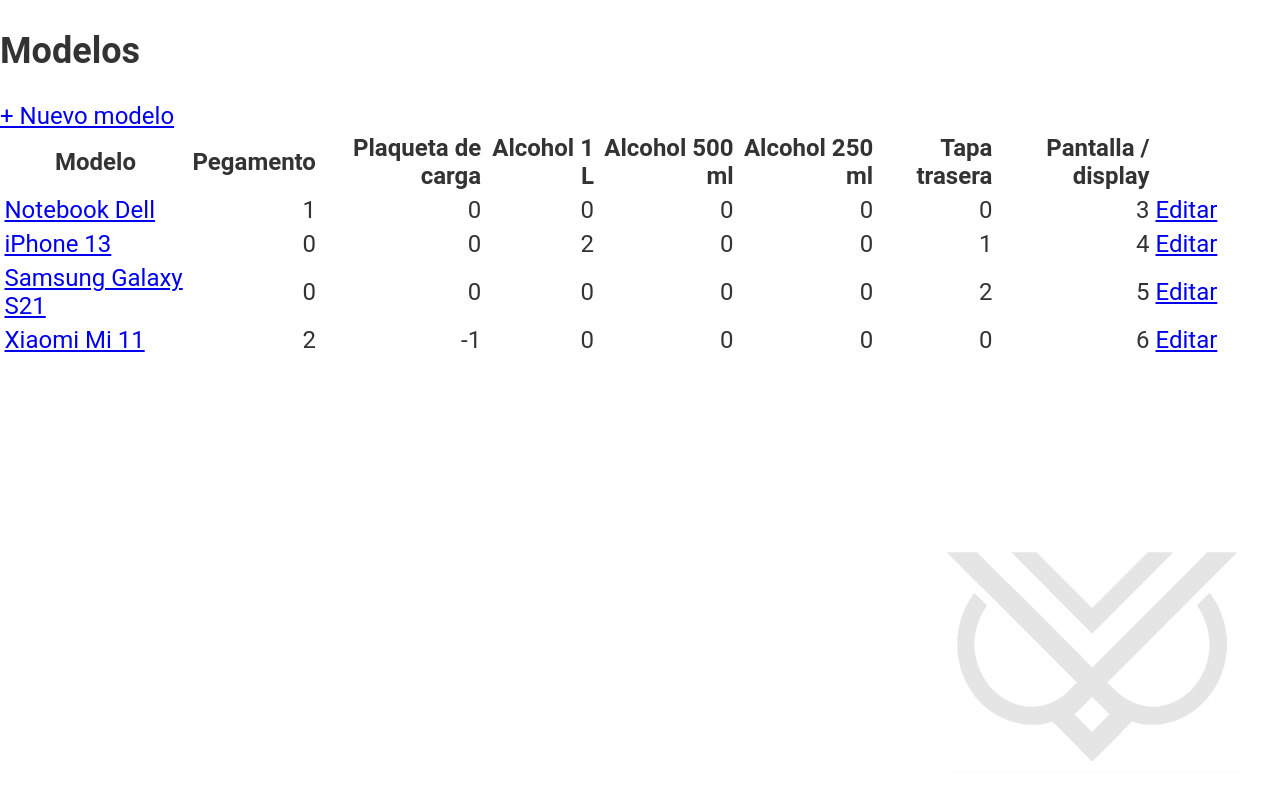
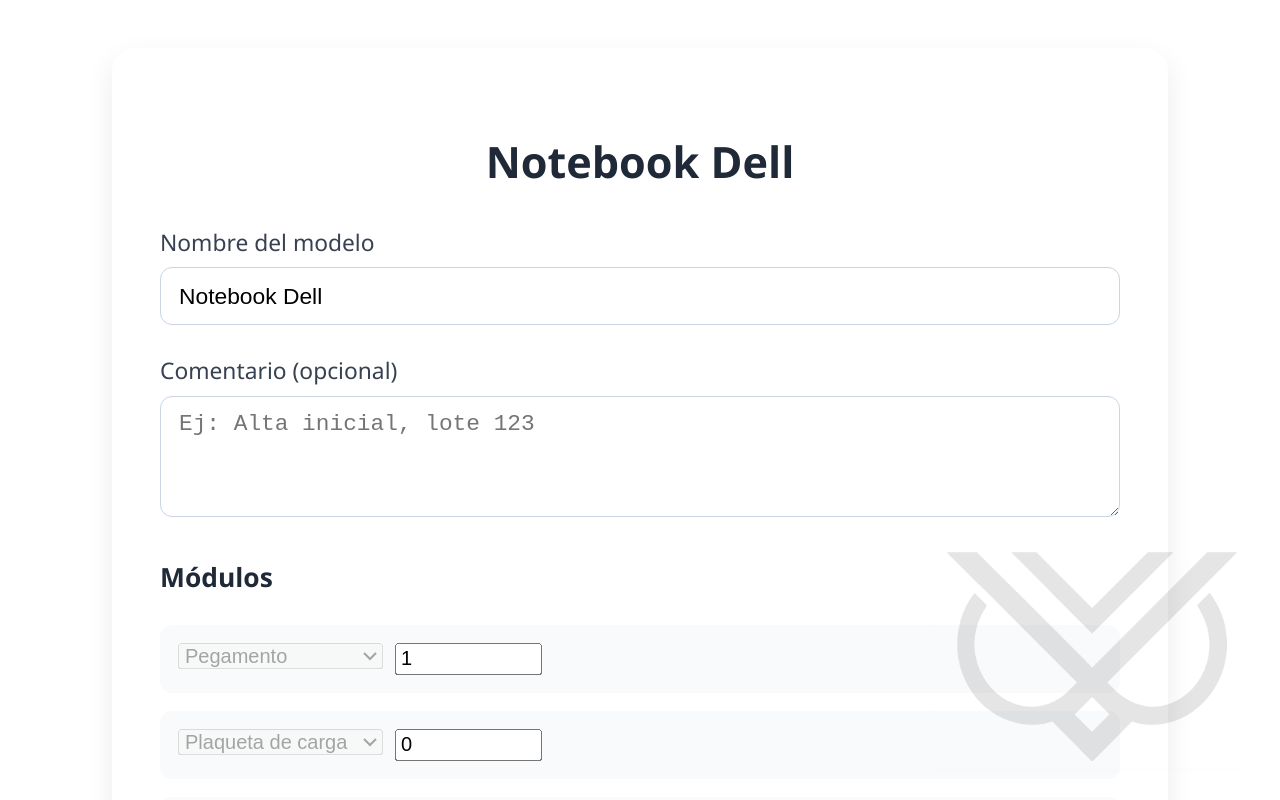
Before and after one commit to whiteowltech/sistema-stock, an Angular app: page /modelos/1 in a window 1280 px wide. Shown: the top 800 px of the page. Built offline with nearby package versions, Linux system fonts and the light colour scheme.

Commit message:
fix new model

```diff
--- a/src/app/modules/stock/new-model/new-model.html
+++ b/src/app/modules/stock/new-model/new-model.html
@@ -1,44 +1,100 @@
-<div class="header">
-  <h2>Modelos</h2>
-  <a class="btn primary" routerLink="/modelos/nuevo">+ Nuevo modelo</a>
+<div class="new-model">
+  @if (!editMode()) {
+    <h2>Alta de modelo</h2>
+  } @else {
+    <h2>{{ form.get('nombre')?.value || 'Modelo' }}</h2>
+  }
+
+  @if (successMsg()) { <div class="alert success">{{ successMsg() }}</div> }
+  @if (errorMsg())   { <div class="alert error">{{ errorMsg() }}</div> }
+
+  <form [formGroup]="form" (ngSubmit)="onSubmit()" novalidate>
+    <!-- Nombre -->
+    <div class="field">
+      <label>Nombre del modelo</label>
+      <input type="text" formControlName="nombre" placeholder="Ej: iPhone 12">
+      @if (submitted() && form.get('nombre')?.invalid) {
+        <small class="error">El nombre es obligatorio (máx. 80 caracteres).</small>
+      }
     </div>
 
-@if (loading()) {
-  <div class="hint">Cargando…</div>
-} @else if (!modelos().length) {
-  <div class="hint">No hay modelos aún. Creá el primero.</div>
-} @else {
-  <div class="tabla-wrapper">
-    <table class="tabla-modulos">
-      <thead>
-        <tr>
-          <th>Modelo</th>
-          @for (c of cols; track c.label) {
-            <th style="text-align:right">{{ c.label }}</th>
-          }
-          <th style="width:80px"></th>
-        </tr>
-      </thead>
-      <tbody>
-        @for (m of modelos(); track m.id) {
-          <tr>
-            <td>
-              <a [routerLink]="['/modelos', m.id]" class="link">{{ m.nombre }}</a>
-            </td>
-
-           @for (c of cols; track c.label) {
-              <td style="text-align:right">
-                {{ qty(m, c.tipo, c.presentacionMl) }}
-              </td>
+    <!-- Tipo de operación inicial (solo en alta) -->
+    @if (!editMode()) {
+      <div class="field radios">
+        <label>Tipo de operación inicial</label>
+        <div class="radio-group">
+          <label class="radio">
+            <input type="radio" formControlName="tipoOperacion" value="ingreso"> Ingreso
+          </label>
+          <label class="radio">
+            <input type="radio" formControlName="tipoOperacion" value="egreso"> Egreso
+          </label>
+        </div>
+      </div>
     }
 
+    <!-- Comentario -->
+    <div class="field">
+      <label>Comentario (opcional)</label>
+      <textarea formControlName="comentario" rows="2" placeholder="Ej: Alta inicial, lote 123"></textarea>
+      @if (submitted() && form.get('comentario')?.errors?.['maxlength']) {
+        <small class="error">Máximo 300 caracteres.</small>
+      }
+    </div>
 
-            <td class="actions">
-              <a class="btn tiny" [routerLink]="['/modelos', m.id]">Editar</a>
-            </td>
-          </tr>
+    <!-- Módulos: filas fijas SIEMPRE -->
+    <div class="modules-header">
+      <h3>Módulos</h3>
+      <!-- Sin botón "Añadir módulo" -->
+    </div>
+
+    <div class="modules-list readonly">
+      @for (m of modulesFA.controls; track $index) {
+        <div class="module-row" [formGroup]="m">
+          <!-- Tipo (bloqueado) -->
+          <select class="col tipo" formControlName="tipo" [disabled]="true">
+            <option [ngValue]="null" disabled>Tipo…</option>
+            <option value="pantalla">Pantalla / display</option>
+            <option value="pegamento">Pegamento</option>
+            <option value="plaqueta_carga">Plaqueta de carga</option>
+            <option value="alcohol_isopropilico">Alcohol isopropílico</option>
+            <option value="tapa_trasera">Tapa trasera</option>
+          </select>
+
+          <!-- Presentación (solo alcohol, bloqueado) -->
+          @if (m.get('tipo')?.value === 'alcohol_isopropilico') {
+          <select class="col presentacion" formControlName="presentacionMl" [disabled]="true">
+              <option [ngValue]="null" disabled>Presentación…</option>
+              <option [ngValue]="1000">1 litro</option>
+              <option [ngValue]="500">500 ml</option>
+              <option [ngValue]="250">250 ml</option>
+            </select>
           }
-      </tbody>
-    </table>
+
+          <!-- Cantidad (>= 0 en todos los casos) -->
+          <input
+            class="col cantidad"
+            type="number"
+            formControlName="cantidad"
+            placeholder="Cantidad"
+            [attr.min]="0"
+            step="1"
+          >
+
+          <!-- Sin botón eliminar -->
+          <div class="row-errors">
+            @if (submitted() && m.get('cantidad')?.invalid) {
+              <small class="error">La cantidad debe ser ≥ 0.</small>
+            }
+          </div>
         </div>
       }
+    </div>
+
+    <div class="actions">
+      <button type="submit" class="btn primary" [disabled]="saving()">
+        {{ editMode() ? 'Actualizar' : 'Guardar' }}
+      </button>
+    </div>
+  </form>
+</div>
```
Lines whose indentation alone changed are shown as unchanged.
